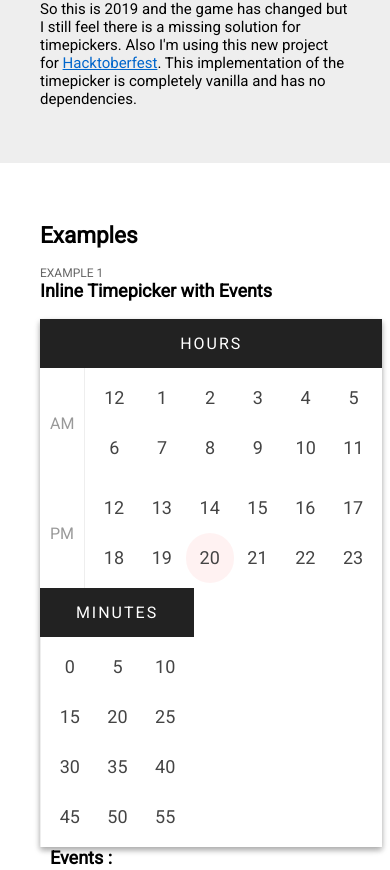
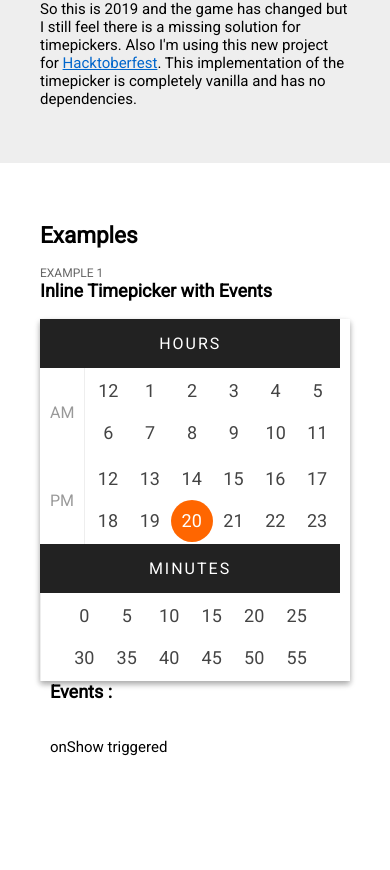
Before and after one commit to fgelinas/fg.timepicker, a plain HTML site: page index.html in a window 390 px wide. Shown: the part 230-1100 px from the top of the page. Drawn offline with Linux system fonts and the light colour scheme.

Commit message:
Adjustments for mobile / small screens

```diff
--- a/fg.timepicker.css
+++ b/fg.timepicker.css
@@ -89,11 +89,38 @@
     flex-basis: calc(100% / 3 - 2px);
 }
 
-.fgtp .fgtp-unit.selected {
-    background: rgba(250,0,0,0.05);
+.fgtp .fgtp-unit.selected,
+.fgtp .fgtp-unit.selected:hover {
+    background-color: #ff6600;
+    color: #fff;
 }
 
 .fgtp .fgtp-unit:hover {
     background: rgba(0,0,0,0.05);
     color: #000;
 }
+
+@media only screen and (max-width: 600px) {
+
+    .fgtp .fgtp-unit-container {
+        width: calc(42px * 6 - 1px);
+        padding: 2px;
+    }
+
+    .fgtp .fgtp-minutes-unit-container {
+        width: calc(42px * 6 + 3px);
+        padding: 2px 22px;
+    }
+
+    .fgtp .fgtp-unit {
+        text-align: center;
+        flex-grow: 0;
+        flex-basis: calc(100% / 6 - 2px);
+        line-height: 40px;
+        height: 40px;
+    }
+
+    .fgtp .fgtp-minute-unit {
+        flex-basis: calc(100% / 6 - 2px);
+    }
+}
--- a/index.html
+++ b/index.html
@@ -1,9 +1,11 @@
 <!doctype html>
 <html>
 <head>
+    <meta charset="UTF-8" />
+    <meta name="viewport" content="initial-scale=1.0">
+
     <title>FGelinas Timepicker 2019</title>
 
-    <meta charset="UTF-8" />
     <script src="fg.timepicker.js"></script>
     <link rel="stylesheet" type="text/css" href="fg.timepicker.css" />
     <link rel="stylesheet" type="text/css" href="page.css" />
```
